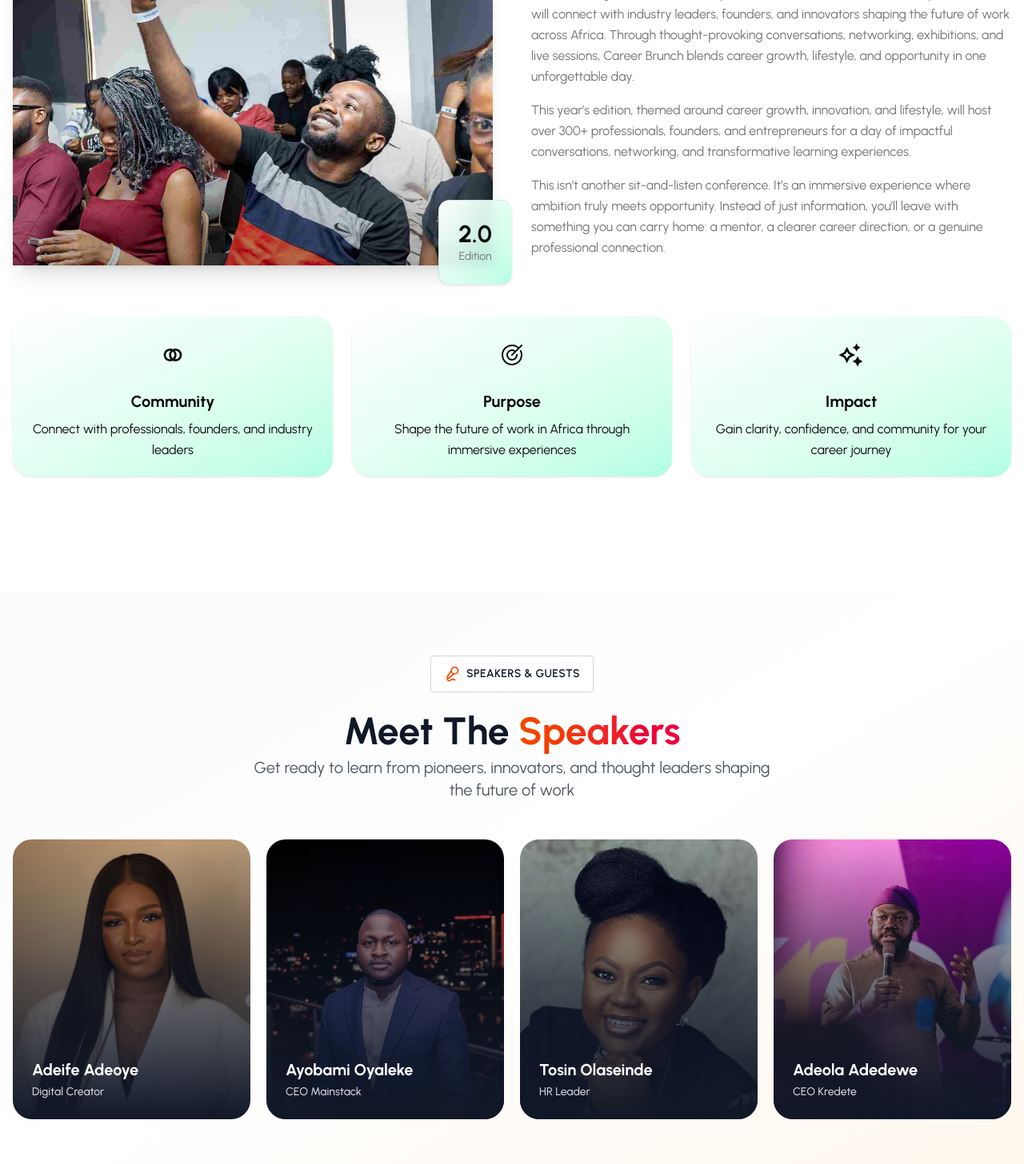
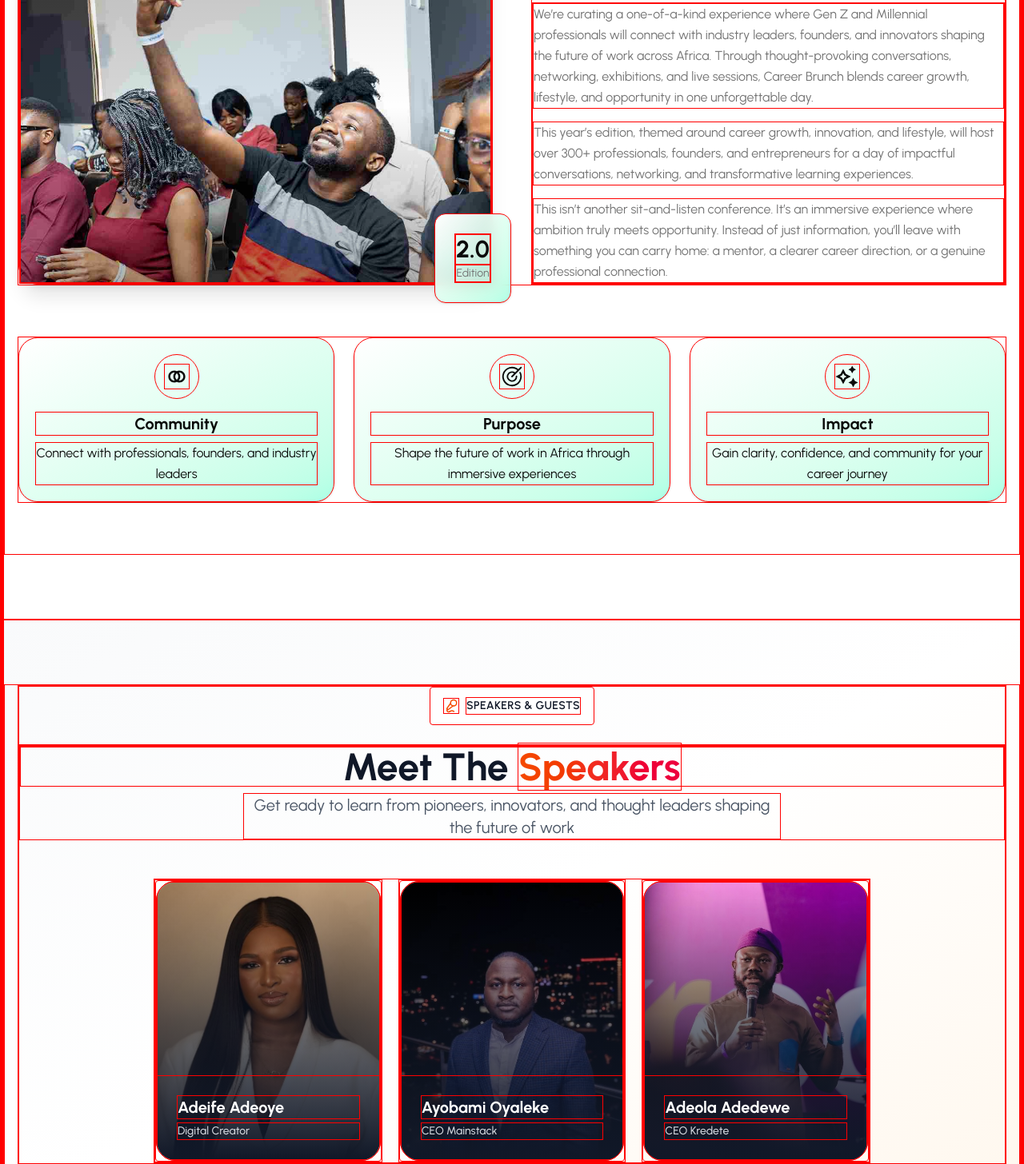
Before and after one commit to Olawoyin1/cbrunch, a React (Vite) app: page / in a window 1280 px wide. Shown: the part 1140-2596 px from the top of the page at 80% size. Built offline with nearby package versions, Linux system fonts and the light colour scheme.

Commit message:
all done

```diff
--- a/src/App.css
+++ b/src/App.css
@@ -1,7 +1,7 @@
 @import url('https://fonts.googleapis.com/css2?family=Mulish:ital,wght@0,200..1000;1,200..1000&family=Urbanist:ital,wght@0,100..900;1,100..900&display=swap');
 
 *{
-/* border: 1px solid red ; */
+border: 1px solid red ;
   box-sizing: border-box;
 }
 
--- a/src/components/Audience.tsx
+++ b/src/components/Audience.tsx
@@ -75,7 +75,7 @@ export default function Audience() {
               </div>
             ))}
 
-            <div className="group relative bg-gradient-to-br   group  rounded-xl  from-rose-300 to-card shadow p-5  hover:scale-105 hover:shadow-glow   hover:shadow transition-all duration-300 overflow-hidden">
+            <div className="group relative bg-gradient-to-br   group  rounded-xl  from-[#00FFBD] to-card shadow p-5  hover:scale-105 hover:shadow-glow   hover:shadow transition-all duration-300 overflow-hidden">
               <div className="relative p-6 flex flex-col items-center justify-center text-center h-full ">
                 <ArrowRight className="w-10 h-10 mb-3 group-hover:translate-x-2 transition-transform duration-300" />
                 <p className="font-bold text-lg">And many more!</p>
--- a/src/components/FAQ.tsx
+++ b/src/components/FAQ.tsx
@@ -98,7 +98,7 @@ export default function FAQ() {
               We're here to help! Reach out to our team and we'll get back to you promptly.
             </p>
             <a
-              href="mailto:partnerships@thegenzhr.com"
+              href="mailto:genzhr@gmail.com"
               className="inline-block px-8 py-3 bg-gradient-to-r from-orange-500 to-rose-500 text-white font-semibold rounded hover:shadow-lg transition-all duration-300 hover:scale-105"
             >
               Contact Us
--- a/src/components/Speakers.tsx
+++ b/src/components/Speakers.tsx
@@ -16,12 +16,12 @@ export default function Speakers() {
       title: "CEO Mainstack",
       image: "../../Images/s2.jpeg"
     },
-    {
-      name: "Tosin Olaseinde",
-      nickname: "",
-      title: "HR Leader",
-      image: "../../Images/s3.jpeg"
-    },
+    // {
+    //   name: "Tosin Olaseinde",
+    //   nickname: "",
+    //   title: "HR Leader",
+    //   image: "../../Images/s3.jpeg"
+    // },
     {
       name: "Adeola Adedewe",
       nickname: "",
@@ -54,7 +54,7 @@ export default function Speakers() {
               </p>
             </div>
 
-            <div className="grid grid-cols-1 md:grid-cols-4 gap-5">
+            <div className="grid grid-cols-1 max-w-4xl mx-auto md:grid-cols-3 gap-5">
               {speakers.map((speaker, index) => (
                 <div
                   key={index}
```
